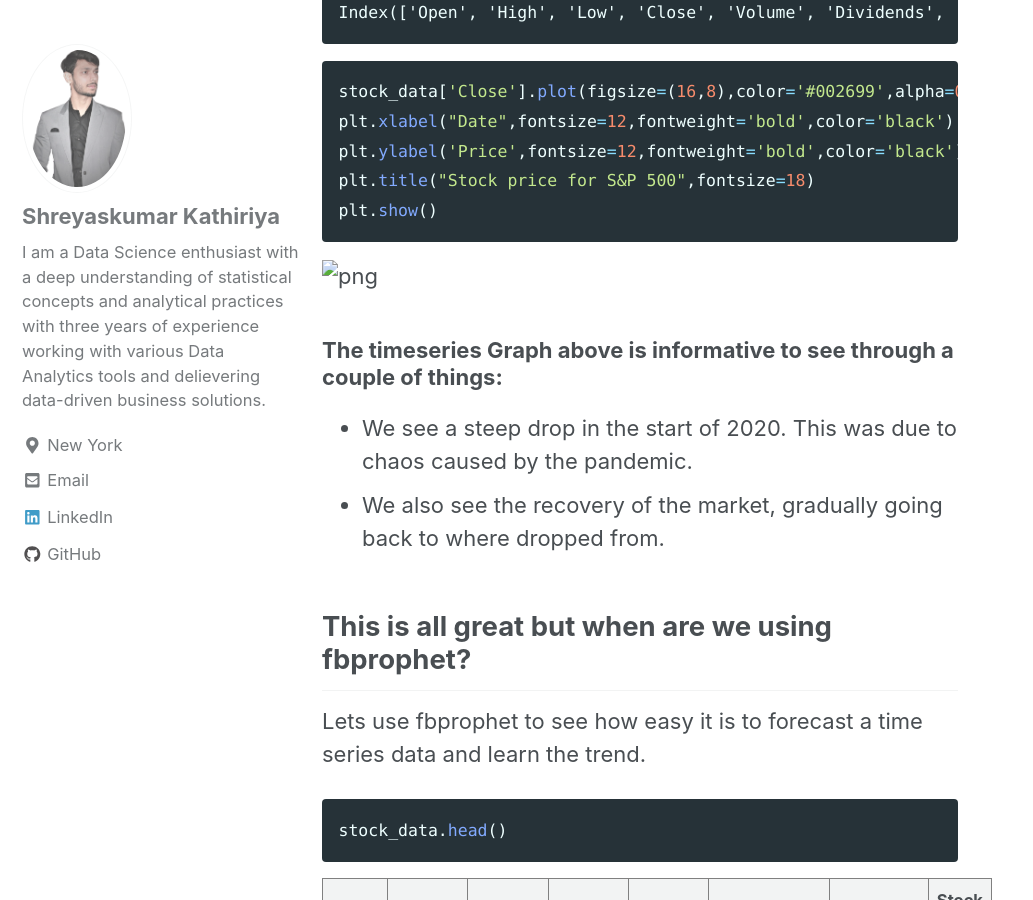
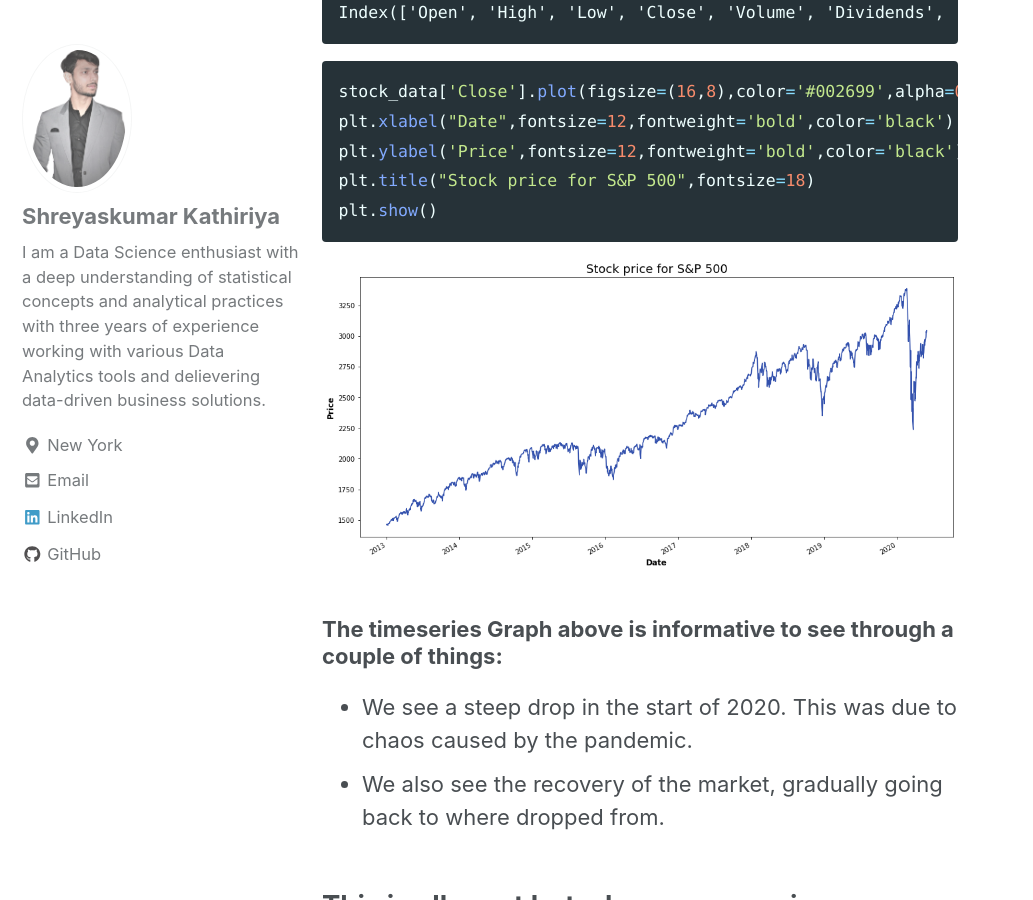
Before and after one commit to Shreyash1811/Shreyash1811.github.io, a Jekyll site: the page built from _posts/2020-06-04-stocks_fbprobhet.md, in a window 1280 px wide and 900 px high, scrolled down 4834 px. Shown: the whole window, without its empty margins (0-1033 px from the left). Built offline with Jekyll 4.4.1, drawn with Linux system fonts in a browser that asks for light colours; nearby versions of some CDN libraries; formulas are drawn with MathJax 3.

Commit message:
Update 2020-06-04-stocks_fbprobhet.md

````diff
--- a/_posts/2020-06-04-stocks_fbprobhet.md
+++ b/_posts/2020-06-04-stocks_fbprobhet.md
@@ -206,7 +206,7 @@ plt.show()
 ```
 
 
-![png](images/stocks_fbprophet/output_11_0.png)
+![png](\images\stocks_fbprophet\output_11_0.png)
 
 
 ### The timeseries Graph above is informative to see through a couple of things:
@@ -389,7 +389,7 @@ plt.title('Forecasted S&P 500')
 
 
 
-![png](images/stocks_fbprophet/output_20_1.png)
+![png](\images\stocks_fbprophet\output_20_1.png)
 
 
 ## Some cool functions in FBprophet:
@@ -428,7 +428,7 @@ corona_prophet.plot_components(corona_forecast);
 ```
 
 
-![png](images/stocks_fbprophet/output_23_0.png)
+![png](\images\stocks_fbprophet\output_23_0.png)
 
 
 *We see a gradually rising blue line which implies forecasted growth for next 6 months*
@@ -500,7 +500,7 @@ analysis(stock_data['Close'],'2020-05-01',30,forecast_plot=True,print_ind=True)
 ```
 
 
-![png](images/stocks_fbprophet/output_29_0.png)
+![png](\images\stocks_fbprophet\output_29_0.png)
 
 
     Projected return per cycle: 23.01
@@ -520,7 +520,7 @@ analysis(stock_data['Close'],'2020-05-01',300,forecast_plot=True,print_ind=True)
 ```
 
 
-![png](images/stocks_fbprophet/output_30_0.png)
+![png](\images\stocks_fbprophet\output_30_0.png)
 
 
     Projected return per cycle: 128.26
@@ -571,7 +571,7 @@ plt.show()
 ```
 
 
-![png](images/stocks_fbprophet/output_34_0.png)
+![png](\images\stocks_fbprophet\output_34_0.png)
 
 
 ## It is still difficult to pin point the length of cycle with that volatile line graph:
@@ -637,7 +637,7 @@ analysis(stock_data['Close'],'2020-05-01', c , forecast_plot=True, print_ind=Tru
 ```
 
 
-![png](images/stocks_fbprophet/output_39_0.png)
+![png](\images\stocks_fbprophet\output_39_0.png)
 
 
     Projected return per cycle: 103.65
````
